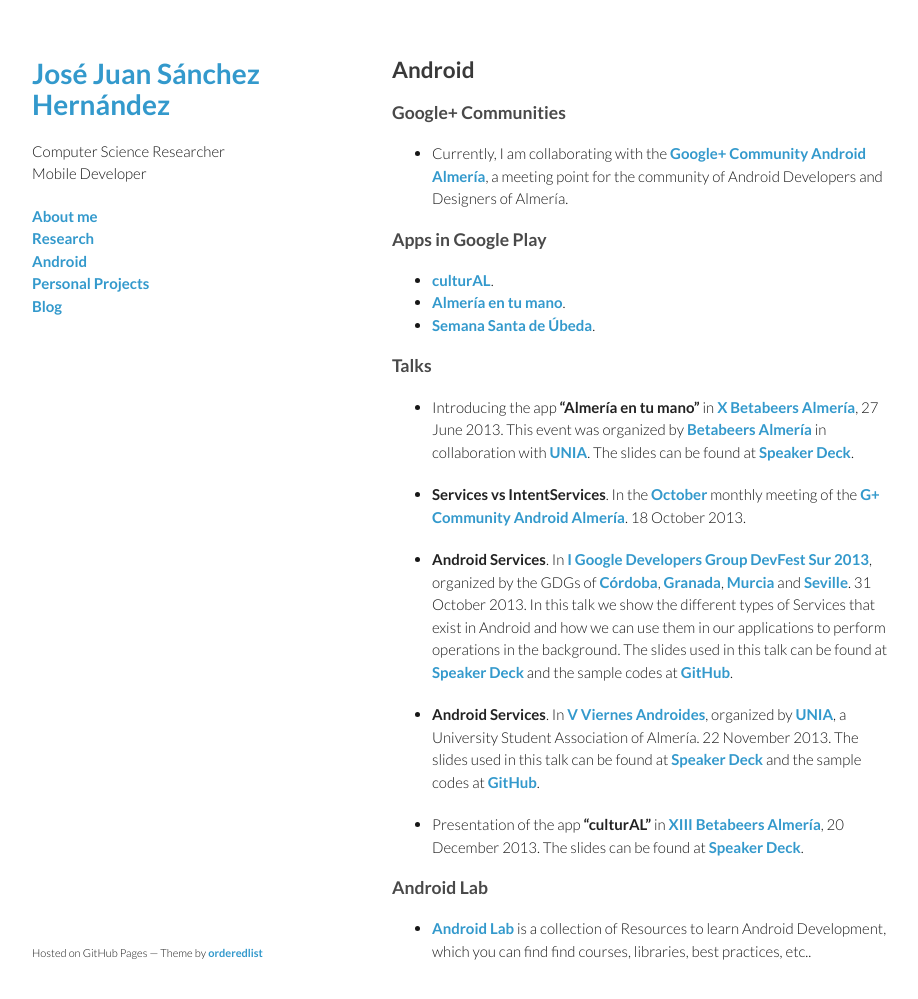
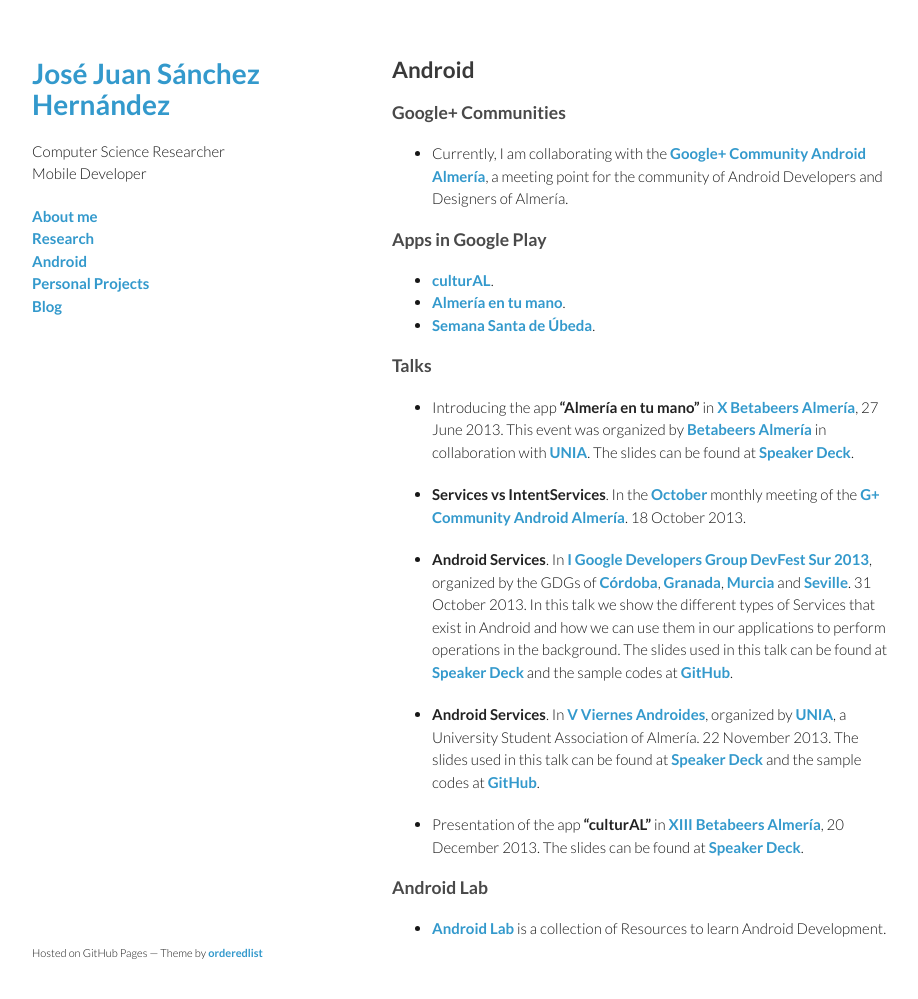
Before and after one commit to josejuansanchez/josejuansanchez.github.io, a Jekyll site: the page built from android/index.md, in a window 1280 px wide and 1032 px high. Shown: the top 999 px of the window, without its empty margins (178-1096 px from the left). Built offline with Jekyll 4.4.1, drawn with Linux system fonts in a browser that asks for light colours.

Commit message:
Update index.md

```diff
--- a/android/index.md
+++ b/android/index.md
@@ -26,4 +26,4 @@
 
 ### Android Lab
 
-* [Android Lab](http://josejuansanchez.org/androidlab) is a collection of Resources to learn Android Development, which you can find find courses, libraries, best practices, etc..
+* [Android Lab](http://josejuansanchez.org/androidlab) is a collection of Resources to learn Android Development.
```
